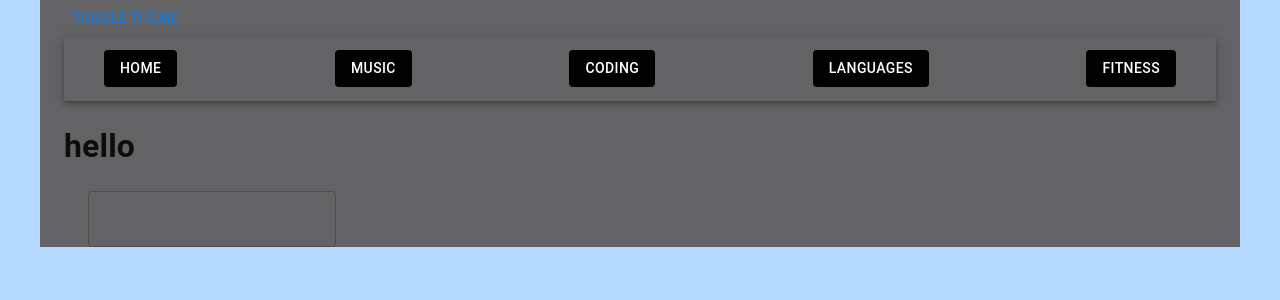
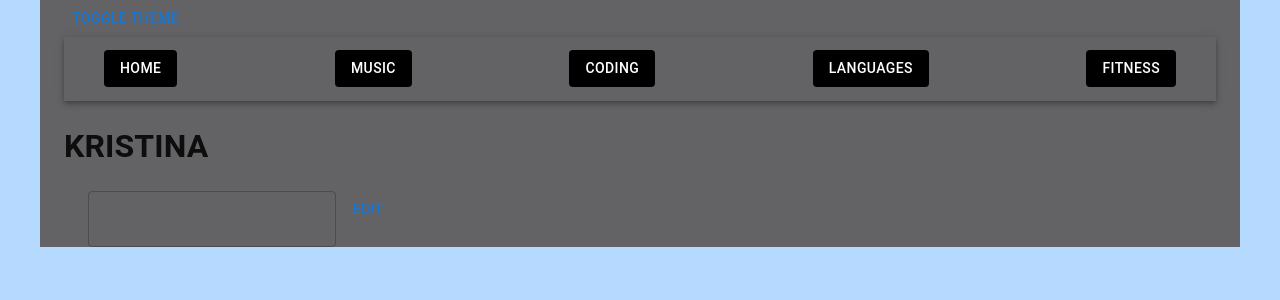
Before and after one commit to jenagansivakumar/pathfinder, a React (Create React App) app: page / in a window 1280 px wide. Shown: the top 300 px of the page. Built offline with nearby package versions, Linux system fonts and the light colour scheme.

Commit message:
creating form to create todo list

```diff
--- a/src/Components/TodoList.tsx
+++ b/src/Components/TodoList.tsx
@@ -1,10 +1,13 @@
 import React from 'react'
-import { Container, TextField } from '@mui/material'
+import { Container, TextField, Button } from '@mui/material'
 
 export default function TodoList() {
   return (
     <Container>
         <TextField />
+        <Button>
+            Edit
+        </Button>
     </Container>
   )
 }
--- a/src/Pages/CodingPage.tsx
+++ b/src/Pages/CodingPage.tsx
@@ -1,6 +1,6 @@
 import React from 'react'
 import Navbar from '../Components/Navbar'
-import ProgresTracker from '../Components/ProgresTracker'
+import ProgresTracker from '../Components/ProgressTracker'
 import { createTheme } from '@mui/material'
 
 
--- a/src/Pages/Home.tsx
+++ b/src/Pages/Home.tsx
@@ -7,7 +7,7 @@ export default function Home() {
   return (
     <>
     <Navbar/>
-    <h1> hello </h1>
+    <h1> KRISTINA </h1>
     <TodoList />
     </>
   )
```
Also changed, not shown: src/Components/ToDoList/EditToDoForm.tsx (added, +7 -0 lines), src/Components/ToDoList/ToDoForm.tsx (added, +17 -0 lines), src/Components/ToDoList/ToDoWrapper.tsx (added, +7 -0 lines), src/Components/ToDoList/Todo.tsx (added, +7 -0 lines), src/Components/ProgressTracker.tsx (renamed from src/Components/ProgresTracker.tsx).
